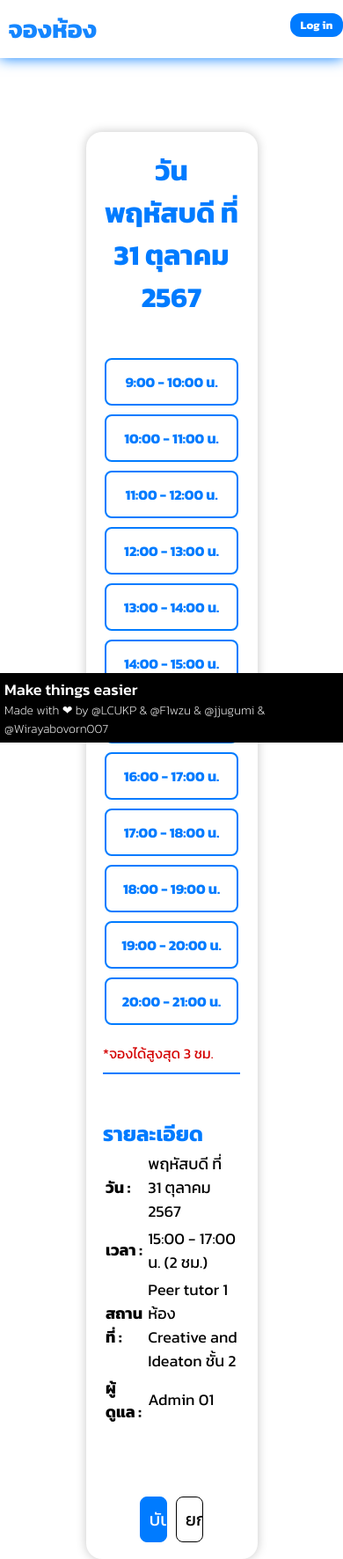
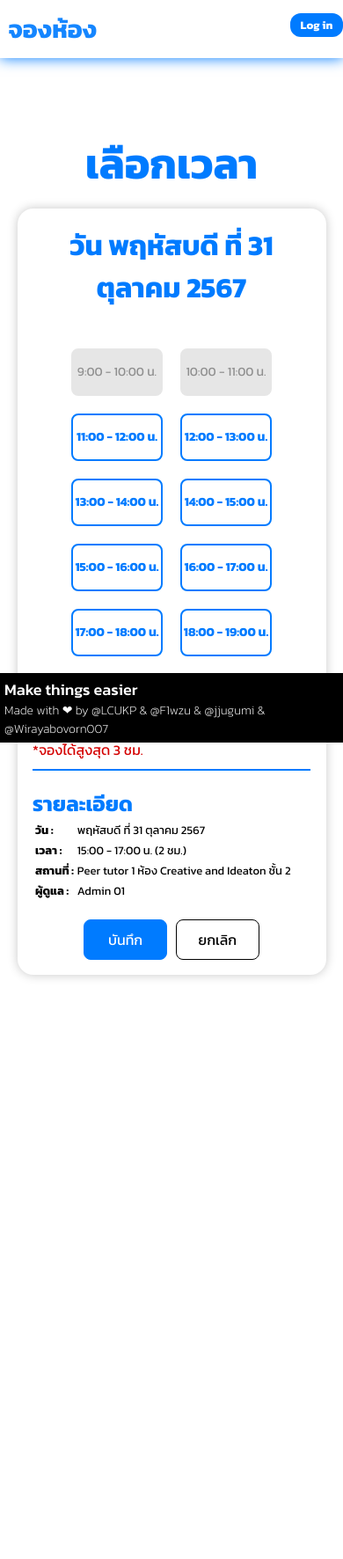
Before and after one commit to LCUKP/Project-PSCP-2024, a Django app: page /time in a window 390 px wide. Shown: the whole page at 88% size. After the commit the page ends 1112 px from the top, so only its background shows below. Run offline with Django 5.2, Linux system fonts and the light colour scheme.

Commit message:
สร้างหน้าจองห้อง Reserve และ Select

```diff
--- a/oursite/app_user/static/css/time.css
+++ b/oursite/app_user/static/css/time.css
@@ -6,9 +6,13 @@
     box-shadow: 0 0px 12px #c7c7c7;
 }
 .inside-time-container{
-    margin: 10%;
+    margin: 5%;
 }
 #book-date{
+    color: #007bff;
+}
+.select-time{
+    font-size: 48px;
     color: #007bff;
 }
 .time-block{
@@ -16,9 +20,9 @@
     padding-bottom: 20px;
     display: flex;
     justify-content: center;
+    align-items: center;
     gap: 10px;
     flex-wrap: wrap;
-    max-width: 800px;
     margin-top: 20px;
     column-gap: 50px;
 }
@@ -39,6 +43,17 @@
 .time-slot:hover{
     background-color: #007bff;
     color: #fff;
+}
+.time-slot-disable{
+    width: 148px;
+    height: 50px;
+    display: flex;
+    justify-content: center;
+    align-items: center;
+    border-radius: 8px;
+    background-color: #E6E6E6;
+    color: #8e8e8e;
+    border: 2px #e6e6e6 solid;
 }
 .note{
     color: #d40000;
@@ -85,3 +100,34 @@
 .time-description table{
     font-size: 18px;
 }
+
+@media only screen and (max-width:1024px){
+    .time-container{
+        width: 100%;
+    }
+    .time-slot, .time-slot-disable{
+        width: 100px;
+        height: 50px;
+        font-size: 14px;
+    }
+    .time-block{
+        gap: 20px;
+    }
+    .time-container{
+        width: 90%;
+    }
+    .des-head, .des-data{
+        font-size: 13px;
+    }
+    .time-description{
+        padding-top: 20px;
+    }
+    .time-save{
+        padding-top: 20px;
+    }
+    .time-save input[type="button"]{
+        width: 30%;
+        padding: 10px;
+        font-size: 16px;
+    }
+}
--- a/oursite/app_user/templates/forms/time.html
+++ b/oursite/app_user/templates/forms/time.html
@@ -1,18 +1,19 @@
 {% extends "base.html" %}
 {% block title %}
-<title>Calendar</title>
+<title>Time</title>
 {% endblock %}
 {% block link%}
 <link rel="stylesheet" href="../static/css/time.css">
 {% endblock %}
 {% block content %}
 <div class="container">
+    <h1 class="select-time">เลือกเวลา</h1>
     <div class="time-container">
         <div class="inside-time-container">
             <h1 id="book-date">วัน พฤหัสบดี ที่ 31 ตุลาคม 2567</h1>
             <div class="time-block">
-                <div class="time-slot">9:00 - 10:00 น.</div>
-                <div class="time-slot">10:00 - 11:00 น.</div>
+                <div class="time-slot-disable">9:00 - 10:00 น.</div>
+                <div class="time-slot-disable">10:00 - 11:00 น.</div>
                 <div class="time-slot">11:00 - 12:00 น.</div>
                 <div class="time-slot">12:00 - 13:00 น.</div>
                 <div class="time-slot">13:00 - 14:00 น.</div>
@@ -21,8 +22,8 @@
                 <div class="time-slot">16:00 - 17:00 น.</div>
                 <div class="time-slot">17:00 - 18:00 น.</div>
                 <div class="time-slot">18:00 - 19:00 น.</div>
-                <div class="time-slot">19:00 - 20:00 น.</div>
-                <div class="time-slot">20:00 - 21:00 น.</div>
+                <div class="time-slot-disable">19:00 - 20:00 น.</div>
+                <div class="time-slot-disable">20:00 - 21:00 น.</div>
             </div>
             <p class="note">*จองได้สูงสุด 3 ชม.</p>
             <hr color="#007bff">
--- a/oursite/app_user/urls.py
+++ b/oursite/app_user/urls.py
@@ -13,4 +13,6 @@ urlpatterns = [
     path('time',views.time),
     path('test_register', views.test_register),
     path('test', views.test),
+    path('reservation',views.reservation),
+    path('selectroom',views.selectroom)
 ]
--- a/oursite/app_user/views.py
+++ b/oursite/app_user/views.py
@@ -64,3 +64,9 @@ def test_register(request):
         return HttpResponse("Received POST request!")
     elif request.method == 'GET':
         return HttpResponse("Not a POST request")
+
+def reservation(request):
+    return render(request,"forms/reservation.html")
+
+def selectroom(request):
+    return render(request,"forms/selectroom.html")
```
Also changed, not shown: oursite/app_user/static/css/calendar.css (+10 -0 lines), oursite/app_user/static/css/reservation.css (added, +77 -0 lines), oursite/app_user/static/css/selectroom.css (added, +64 -0 lines), oursite/app_user/templates/forms/reservation.html (added, +38 -0 lines), oursite/app_user/templates/forms/selectroom.html (added, +38 -0 lines).
